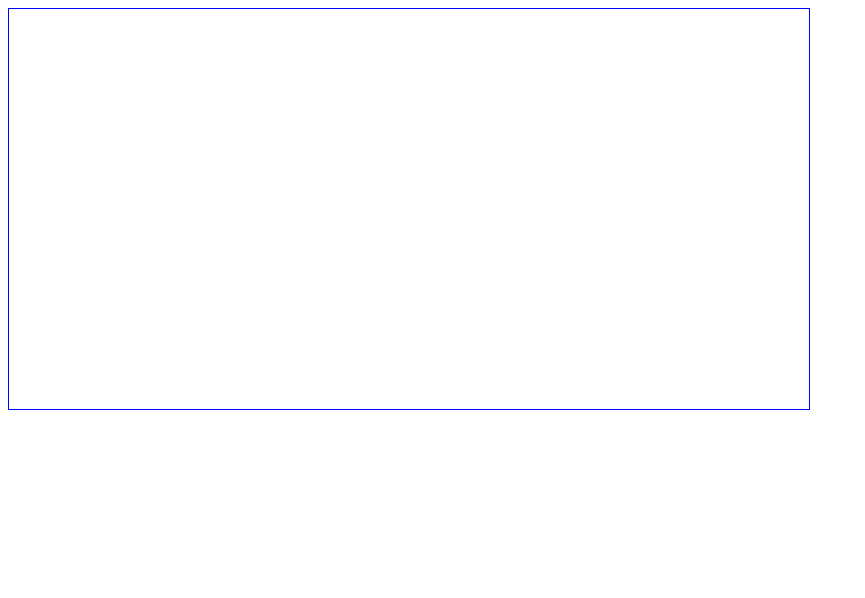
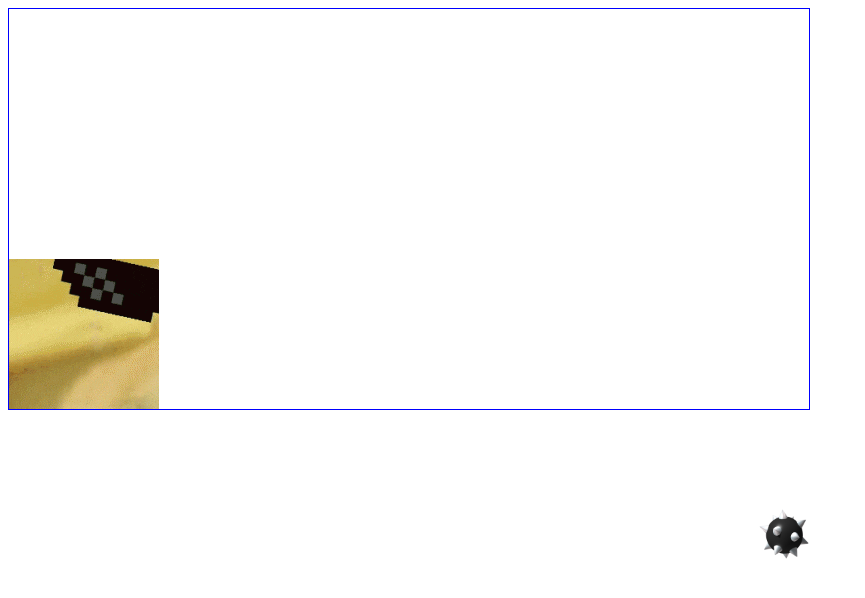
Before and after one commit to derickkingsly/dogeball, a plain HTML site: page index.html in a window 1280 px wide. Shown: the whole page, without its empty margins (0-865 px from the left). Drawn offline with Linux system fonts and the light colour scheme.

Commit message:
Update index.html

```diff
--- a/index.html
+++ b/index.html
@@ -8,8 +8,8 @@
 </head>
 <body>
 <div style="width:800px;height:400px;border:1px solid blue;">
-<div style="width:150px;height:150px;backround-image:url('images/gif_doge.gif');backround size:cover; backround-repeat:no-repeat; position:relative;top:250px;"></div>
-<div style="width:50px;height:50px;backround-image:url('images/spikeyDoom.png');position:relative;top:350px;left:750px;backround-size:contain;backround-repeat:no-repeat;">
+<div id="divdoggy" style="width:150px;height:150px;background-image:url('images/gif_doge.gif');background size:cover; background-repeat:no-repeat; position:relative;top:250px;"></div>
+<div style="width:50px;height:50px;background-image:url('images/spikeyDoom.png');position:relative;top:350px;left:750px;background-size:contain;background-repeat:no-repeat;">
 
 
 </div>
```
